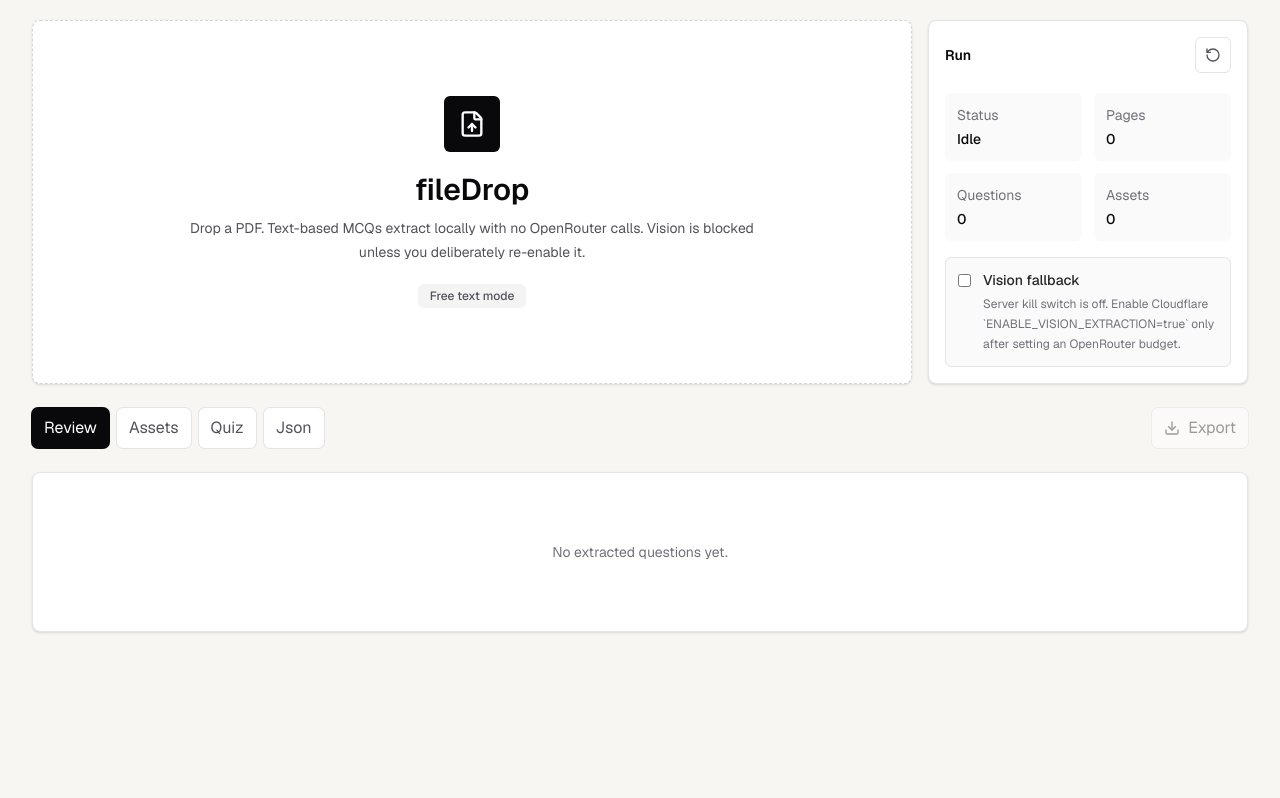
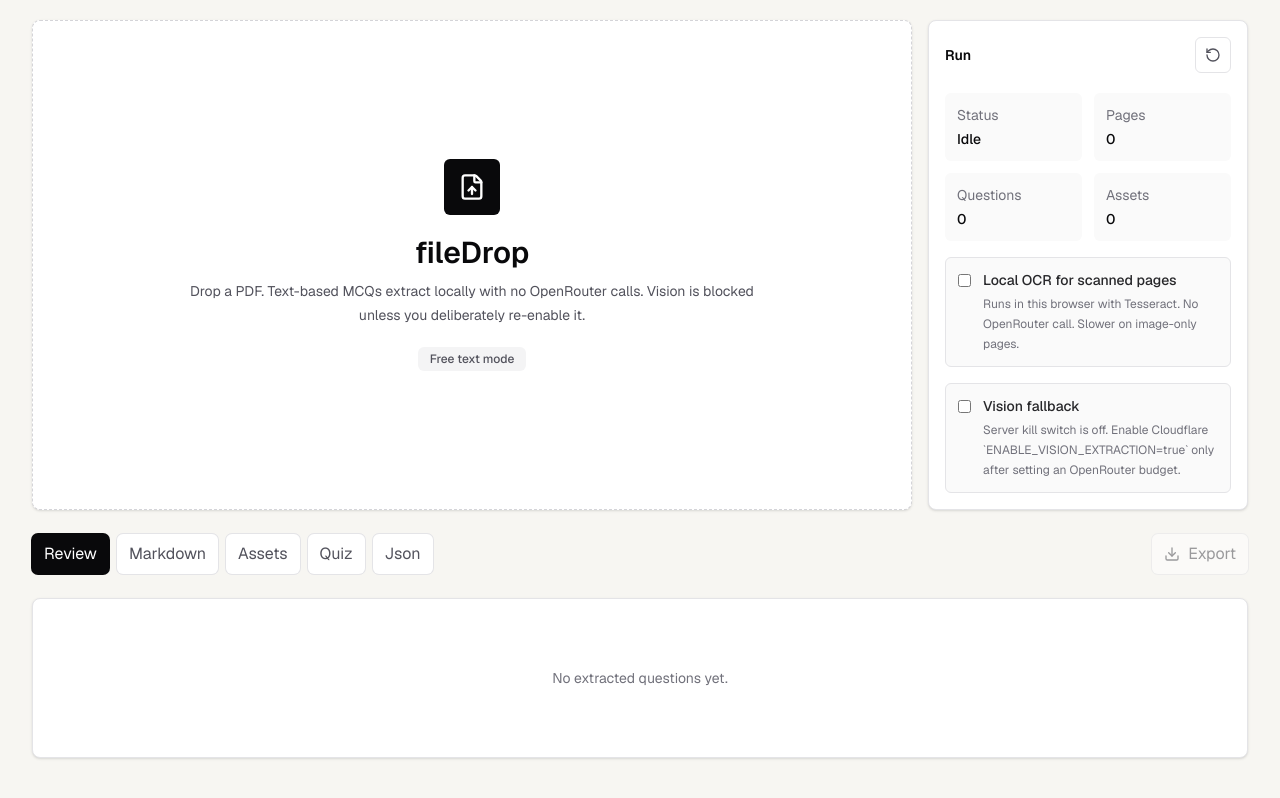
Before and after one commit to musaabMD/fileDrop, a Next.js app: page / in a window 1280 px wide. Built offline with nearby package versions, Linux system fonts and the light colour scheme.

Commit message:
Add markdown export and local OCR

```diff
--- a/package.json
+++ b/package.json
@@ -20,6 +20,7 @@
     "pdfjs-dist": "^6.1.200",
     "react": "19.2.4",
     "react-dom": "19.2.4",
+    "tesseract.js": "^7.0.0",
     "zod": "^4.4.3"
   },
   "devDependencies": {
--- a/src/app/page.tsx
+++ b/src/app/page.tsx
@@ -5,6 +5,7 @@
 import {
   Check,
   Download,
+  FileText,
   FileUp,
   Loader2,
   RotateCcw,
@@ -20,7 +21,7 @@ import type {
 } from "@/lib/extraction-schema";
 
 type Phase = "idle" | "rendering" | "extracting" | "done" | "error";
-type Tab = "review" | "assets" | "quiz" | "json";
+type Tab = "review" | "markdown" | "assets" | "quiz" | "json";
 
 type PageWork = {
   pageNumber: number;
@@ -36,6 +37,11 @@ type LocalAsset = QuestionAsset & {
 };
 
 type QuizAnswer = Record<string, string>;
+type MarkdownPage = {
+  pageNumber: number;
+  source: "native" | "ocr" | "empty";
+  text: string;
+};
 
 const MAX_RENDER_WIDTH = 1050;
 const IMAGE_QUALITY = 0.62;
@@ -153,6 +159,48 @@ async function extractPage(fileName: string, page: PageWork) {
   }
 
   return (await response.json()) as PageExtraction;
+}
+
+async function ocrPage(imageDataUrl: string) {
+  const { recognize } = await import("tesseract.js");
+  const result = await recognize(imageDataUrl, "eng+ara");
+  return result.data.text.replace(/[ \t]+\n/g, "\n").replace(/\n{3,}/g, "\n\n").trim();
+}
+
+function pageToMarkdown(page: MarkdownPage) {
+  const sourceLabel =
+    page.source === "native"
+      ? "native PDF text"
+      : page.source === "ocr"
+        ? "local OCR"
+        : "no text";
+
+  return [`## Page ${page.pageNumber}`, ``, `Source: ${sourceLabel}`, ``, page.text || "_No text extracted._"].join("\n");
+}
+
+function questionsToMarkdown(fileName: string, questions: CanonicalQuestion[]) {
+  const lines = [`# ${fileName || "fileDrop extraction"}`, ""];
+
+  if (!questions.length) {
+    lines.push("_No MCQs extracted from selectable text._");
+    return lines.join("\n");
+  }
+
+  questions.forEach((question, index) => {
+    lines.push(`## Question ${index + 1}`, "");
+    lines.push(question.versions.quizReady.stem, "");
+    question.versions.quizReady.choices.forEach((choice) => {
+      lines.push(`${choice.label ?? choice.orderIndex + 1}. ${choice.text}`);
+    });
+    lines.push("");
+    lines.push(`Answer status: ${question.answer.status}`);
+    if (question.answer.sourceChoiceLabel) {
+      lines.push(`Answer: ${question.answer.sourceChoiceLabel}`);
+    }
+    lines.push(`Pages: ${question.source.pageNumbers.join(", ")}`, "");
+  });
+
+  return lines.join("\n");
 }
 
 function extractNativeTextPage(page: PageWork): PageExtraction {
@@ -307,6 +355,8 @@ export default function Home() {
   const [quizAnswers, setQuizAnswers] = useState<QuizAnswer>({});
   const [submitted, setSubmitted] = useState(false);
   const [useVision, setUseVision] = useState(false);
+  const [useOcr, setUseOcr] = useState(false);
+  const [markdownPages, setMarkdownPages] = useState<MarkdownPage[]>([]);
 
   const approvedQuestions = useMemo(
     () =>
@@ -342,6 +392,7 @@ export default function Home() {
     setQuestions([]);
     setAssets([]);
     setWarnings([]);
+    setMarkdownPages([]);
     setQuizAnswers({});
     setSubmitted(false);
     setError("");
@@ -350,6 +401,7 @@ export default function Home() {
       const nextQuestions: CanonicalQuestion[] = [];
       const nextAssets: LocalAsset[] = [];
       const nextWarnings: string[] = [];
+      const nextMarkdownPages: MarkdownPage[] = [];
 
       setPhase("rendering");
       await renderPdfPages(file, (current, total, label) => {
@@ -363,9 +415,38 @@ export default function Home() {
         });
 
         try {
-          const nativeResult = extractNativeTextPage(page);
+          let pageForExtraction = page;
+          const hasEnoughNativeText = page.nativeText.replace(/\s+/g, "").length >= 40;
+
+          if (useOcr && !hasEnoughNativeText) {
+            setProgress({
+              current: page.pageNumber,
+              total,
+              label: "running local OCR",
+            });
+            const ocrText = await ocrPage(page.imageDataUrl);
+            pageForExtraction = {
+              ...page,
+              nativeText: ocrText,
+            };
+            nextMarkdownPages.push({
+              pageNumber: page.pageNumber,
+              source: ocrText ? "ocr" : "empty",
+              text: ocrText,
+            });
+          } else {
+            nextMarkdownPages.push({
+              pageNumber: page.pageNumber,
+              source: page.nativeText.trim() ? "native" : "empty",
+              text: page.nativeText.trim(),
+            });
+          }
+
+          setMarkdownPages([...nextMarkdownPages]);
+
+          const nativeResult = extractNativeTextPage(pageForExtraction);
           const needsVision = useVision && nativeResult.questions.length === 0 && page.pageNumber <= MAX_VISION_PAGES;
-          const result = needsVision ? await extractPage(file.name, page) : nativeResult;
+          const result = needsVision ? await extractPage(file.name, pageForExtraction) : nativeResult;
           nextQuestions.push(...result.questions);
           nextWarnings.push(...result.warnings.map((warning) => `Page ${page.pageNumber}: ${warning}`));
 
@@ -514,6 +595,7 @@ export default function Home() {
                   setQuestions([]);
                   setAssets([]);
                   setWarnings([]);
+                  setMarkdownPages([]);
                   setProgress({ current: 0, total: 0, label: "" });
                   setError("");
                 }}
@@ -544,6 +626,23 @@ export default function Home() {
                 <dd className="mt-1 font-medium">{assets.length}</dd>
               </div>
             </dl>
+            <label className="mt-4 flex items-start gap-3 rounded-md border border-zinc-200 bg-zinc-50 p-3 text-sm">
+              <input
+                type="checkbox"
+                checked={useOcr}
+                onChange={(event) => setUseOcr(event.target.checked)}
+                className="mt-1"
+              />
+              <span>
+                <span className="block font-medium text-zinc-800">
+                  Local OCR for scanned pages
+                </span>
+                <span className="mt-1 block text-xs leading-5 text-zinc-500">
+                  Runs in this browser with Tesseract. No OpenRouter call. Slower
+                  on image-only pages.
+                </span>
+              </span>
+            </label>
             <label className="mt-4 flex items-start gap-3 rounded-md border border-zinc-200 bg-zinc-50 p-3 text-sm">
               <input
                 type="checkbox"
@@ -582,7 +681,7 @@ export default function Home() {
         </section>
 
         <nav className="flex flex-wrap gap-2">
-          {(["review", "assets", "quiz", "json"] as const).map((item) => (
+          {(["review", "markdown", "assets", "quiz", "json"] as const).map((item) => (
             <button
               key={item}
               type="button"
@@ -715,6 +814,51 @@ export default function Home() {
             ) : (
               <EmptyState label="No extracted questions yet." />
             )}
+          </section>
+        ) : null}
+
+        {tab === "markdown" ? (
+          <section className="grid gap-4">
+            <div className="flex flex-wrap gap-2">
+              <button
+                type="button"
+                onClick={() => {
+                  const markdown = [
+                    questionsToMarkdown(fileName, questions),
+                    "",
+                    "---",
+                    "",
+                    "# Page Text",
+                    "",
+                    ...markdownPages.map(pageToMarkdown),
+                  ].join("\n");
+                  const url = URL.createObjectURL(
+                    new Blob([markdown], { type: "text/markdown" }),
+                  );
+                  const anchor = document.createElement("a");
+                  anchor.href = url;
+                  anchor.download = `${fileName || "filedrop"}-extraction.md`;
+                  anchor.click();
+                  URL.revokeObjectURL(url);
+                }}
+                disabled={!questions.length && !markdownPages.length}
+                className="inline-flex items-center gap-2 rounded-md bg-zinc-950 px-3 py-2 text-sm font-medium text-white hover:bg-zinc-800 disabled:cursor-not-allowed disabled:opacity-50"
+              >
+                <FileText className="h-4 w-4" />
+                Download Markdown
+              </button>
+            </div>
+            <pre className="max-h-[720px] overflow-auto rounded-lg border border-zinc-200 bg-white p-4 text-sm leading-6 text-zinc-800 shadow-sm whitespace-pre-wrap">
+              {[
+                questionsToMarkdown(fileName, questions),
+                "",
+                "---",
+                "",
+                "# Page Text",
+                "",
+                ...markdownPages.map(pageToMarkdown),
+              ].join("\n")}
+            </pre>
           </section>
         ) : null}
 
```
Also changed, not shown: 2 other files (tests, documents, lock files or other folders).
